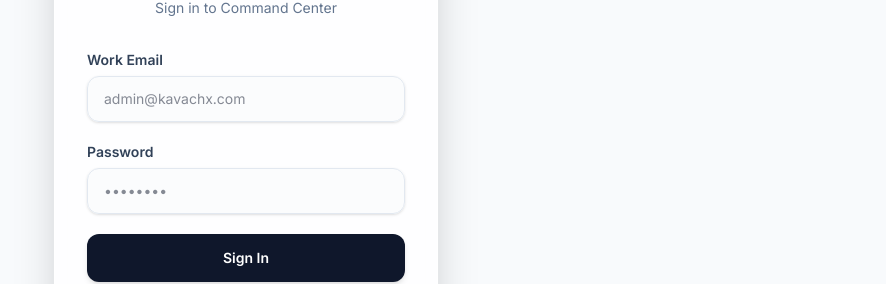
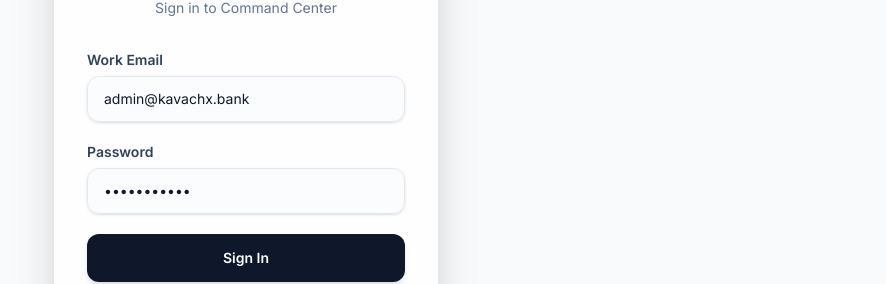
Before and after one commit to aice18/kavachX, a React (Vite) app: page /login in a window 1280 px wide. Shown: the part 273-557 px from the top of the page, without its empty margins (394-1280 px from the left). Built offline with nearby package versions, Linux system fonts and the light colour scheme; no server answers.

Commit message:
feat: prefill login credentials

```diff
--- a/src/pages/Login.tsx
+++ b/src/pages/Login.tsx
@@ -8,8 +8,8 @@
 
 export default function Login() {
   const { t } = useTranslation();
-  const [email, setEmail] = useState('');
-  const [password, setPassword] = useState('');
+  const [email, setEmail] = useState('admin@kavachx.bank');
+  const [password, setPassword] = useState('password123');
   const [error, setError] = useState('');
   const [isLoading, setIsLoading] = useState(false);
   const navigate = useNavigate();
```
